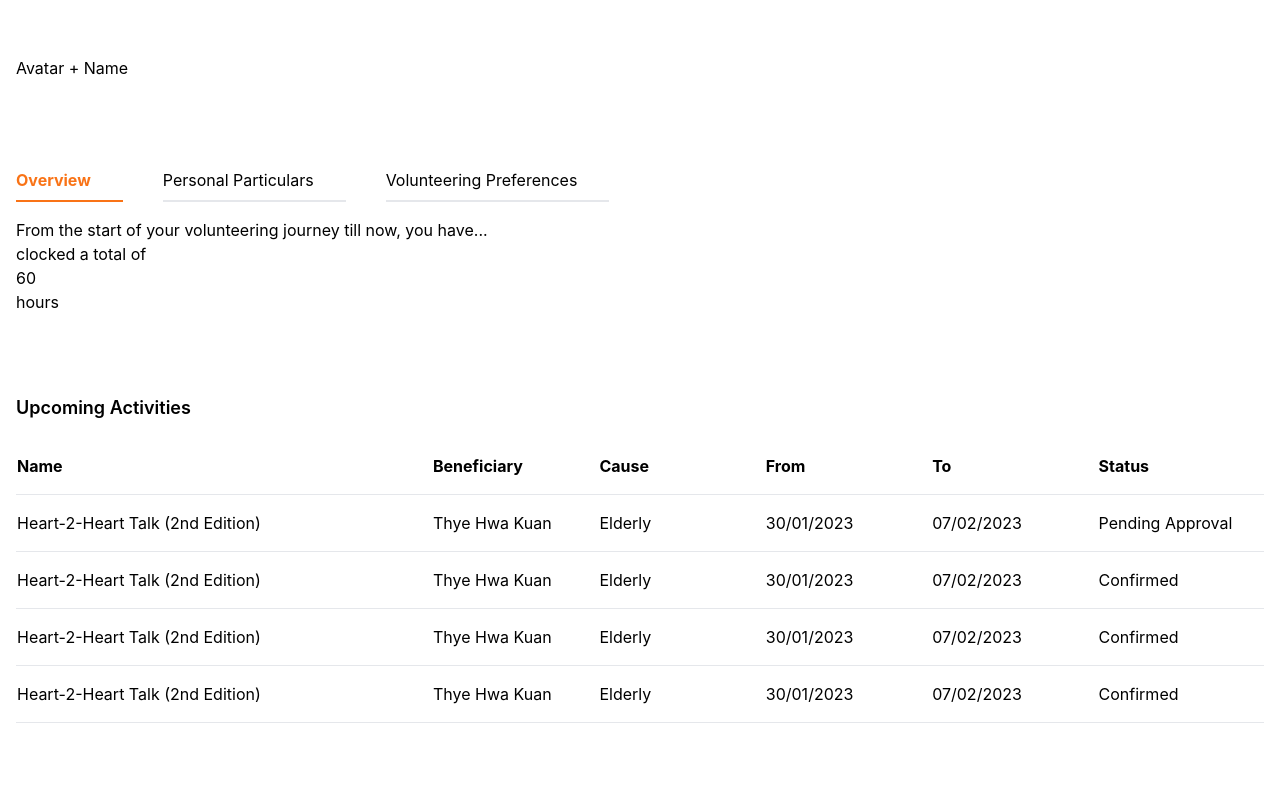
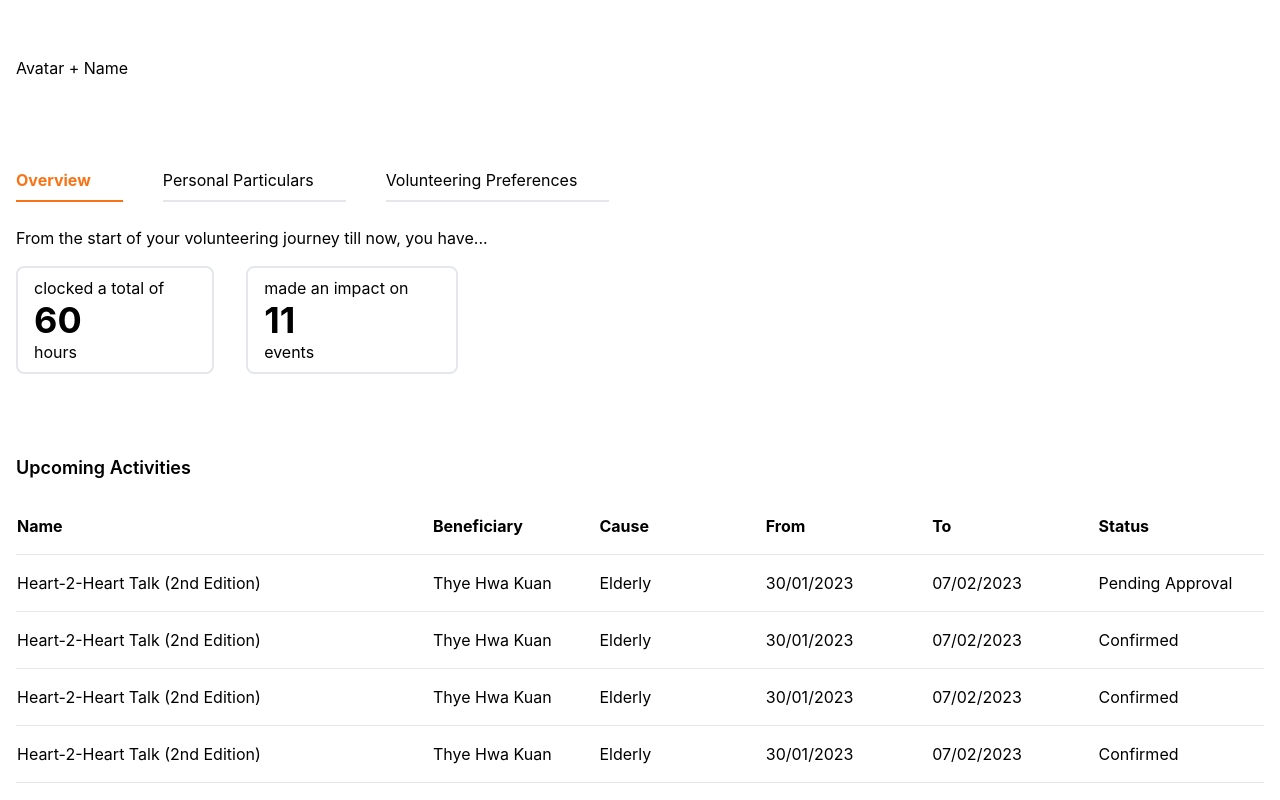
Before and after one commit to CJun1039/VoMA, a React (Create React App) app in the folder frontend/: page /profile in a window 1280 px wide. Shown: the top 800 px of the page. Built offline with nearby package versions, Linux system fonts and the light colour scheme.

Commit message:
Update profile.js

```diff
--- a/frontend/src/components/Profile/profile.js
+++ b/frontend/src/components/Profile/profile.js
@@ -33,7 +33,7 @@ function Tabs() {
       case 1:
         return (
           <div>
-            <OverviewTab />
+            <OverviewTab numHours={60} numEvents={11} />
           </div>
         );
       case 2:
@@ -47,7 +47,7 @@ function Tabs() {
 
   return (
     <>
-      <div className="flex mb-4">
+      <div className="flex mb-6">
         <div
           className={`cursor-pointer py-2 pr-8 mr-10 border-b-2  hover:border-orange-700 hover:text-orange-700 transition ${
             activeTab === 1
@@ -84,17 +84,23 @@ function Tabs() {
   );
 }
 
-function OverviewTab() {
+function OverviewTab(props) {
+  const { numHours, numEvents } = props;
   return (
     <>
-      <div>
+      <div className="mb-4">
         From the start of your volunteering journey till now, you have...
       </div>
-      <div className="flex">
-        <div>
+      <div className="flex space-x-8">
+        <div className="border-2 rounded-lg py-2 pl-4 pr-12 text-left">
           <p>clocked a total of</p>
-          <p>60</p>
+          <p className="text-4xl font-bold">{numHours}</p>
           <p>hours</p>
+        </div>
+        <div className="border-2 rounded-lg py-2 pl-4 pr-12 text-left">
+          <p>made an impact on</p>
+          <p className="text-4xl font-bold">{numEvents}</p>
+          <p>events</p>
         </div>
       </div>
     </>
```
